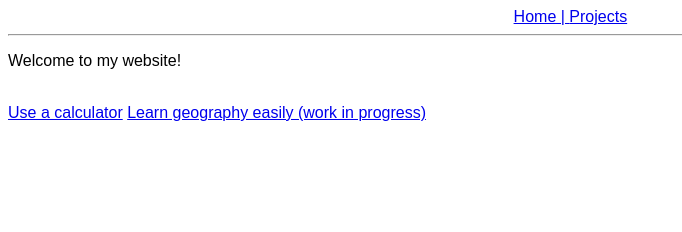
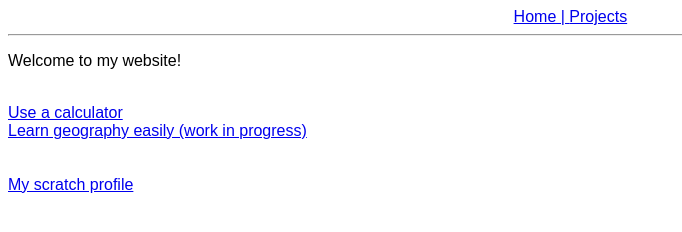
Before and after one commit to redspacecat/redspacecat.github.io, a plain HTML site: page index.html in a window 1280 px wide. Shown: the whole page, without its empty margins (0-682 px from the left). Drawn offline with Linux system fonts and the light colour scheme.

Commit message:
Update index.html

```diff
--- a/index.html
+++ b/index.html
@@ -15,8 +15,10 @@
 <p>Welcome to my website!</p>
 <br>
 <a href="calculator.html">Use a calculator</a>
-
+<br>
 <a href="https://learngeography.github.io/">Learn geography easily (work in progress)</a>
+<br><br><br>
+<a href="https://scratch.mit.edu/users/redspacecat/">My scratch profile</a>
 
 </body>
 </html>
```
